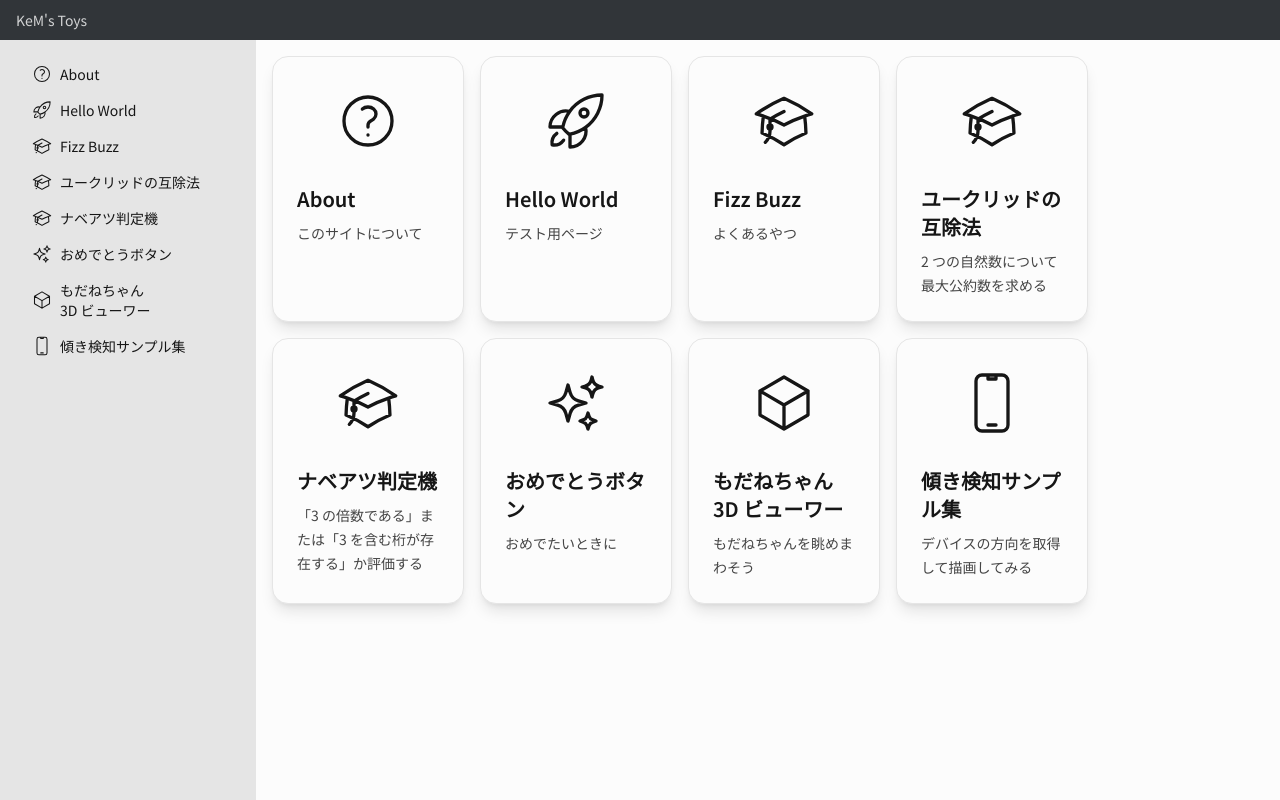
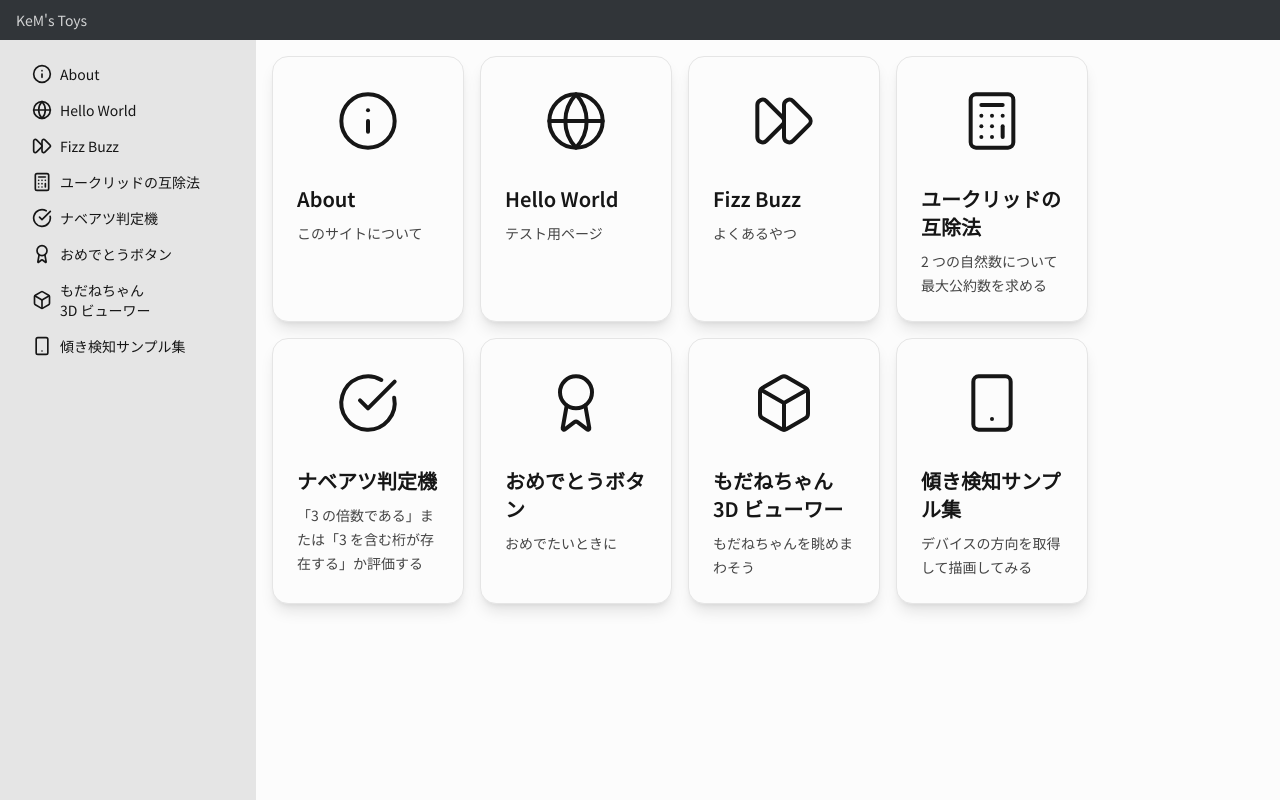
Before and after one commit to kem198/kems-toys, a Next.js app: page / in a window 1280 px wide. Built offline with nearby package versions, Linux system fonts and the light colour scheme.

Commit message:
refactor: replace svgD with Icon prop in ToyCard and update related components

```diff
--- a/src/components/molecules/toy-card.tsx
+++ b/src/components/molecules/toy-card.tsx
@@ -4,25 +4,16 @@ interface ToyCardProps {
   title: string;
   description: string;
   link: string;
-  svgD: string;
+  Icon: React.ComponentType<any>;
 }
 
-const ToyCard = ({ title, description, link, svgD }: ToyCardProps) => (
+const ToyCard = ({ title, description, link, Icon }: ToyCardProps) => (
   <Link
     className="card w-48 border border-base-200 bg-base-100 shadow-lg transition hover:scale-105"
     href={link}
   >
     <figure>
-      <svg
-        xmlns="http://www.w3.org/2000/svg"
-        fill="none"
-        viewBox="0 0 24 24"
-        strokeWidth={1.25}
-        stroke="currentColor"
-        className="m-8 h-16 w-16"
-      >
-        <path strokeLinecap="round" strokeLinejoin="round" d={svgD} />
-      </svg>
+      <Icon className="m-8 h-16 w-16" strokeWidth={1.5} />
     </figure>
     <div className="card-body p-6 pt-0">
       <h2 className="card-title">{title}</h2>
--- a/src/components/organisms/toy-cards.tsx
+++ b/src/components/organisms/toy-cards.tsx
@@ -9,7 +9,7 @@ const ToyCards = () => (
         title={toy.title}
         description={toy.description}
         link={toy.link}
-        svgD={toy.svgD}
+        Icon={toy.Icon}
       />
     ))}
   </div>
--- a/src/components/organisms/toy-list.tsx
+++ b/src/components/organisms/toy-list.tsx
@@ -18,16 +18,7 @@ const ToyList = () => {
             // https://daisyui.com/components/menu/#menu-with-active-item
             className={pathname === toy.link ? "active" : ""}
           >
-            <svg
-              xmlns="http://www.w3.org/2000/svg"
-              fill="none"
-              viewBox="0 0 24 24"
-              strokeWidth="1.25"
-              stroke="currentColor"
-              className="h-5 w-5"
-            >
-              <path strokeLinecap="round" strokeLinejoin="round" d={toy.svgD} />
-            </svg>
+            <toy.Icon className="h-5 w-5" />
             {toy.title}
           </Link>
         </li>
--- a/src/constants/toys.ts
+++ b/src/constants/toys.ts
@@ -1,53 +1,63 @@
 import { Toys } from "@/types/toys";
+import {
+  Award,
+  Box,
+  Calculator,
+  CheckCircle,
+  FastForward,
+  Globe,
+  Info,
+  Smartphone,
+} from "lucide-react";
 
 const TOYS: Toys = {
   about: {
     title: "About",
     description: "このサイトについて",
     link: "/about",
-    svgD: "M9.879 7.519c1.171-1.025 3.071-1.025 4.242 0 1.172 1.025 1.172 2.687 0 3.712-.203.179-.43.326-.67.442-.745.361-1.45.999-1.45 1.827v.75M21 12a9 9 0 1 1-18 0 9 9 0 0 1 18 0Zm-9 5.25h.008v.008H12v-.008Z",
+    Icon: Info,
   },
   helloWorld: {
     title: "Hello World",
     description: "テスト用ページ",
     link: "/hello-world",
-    svgD: "M15.59 14.37a6 6 0 0 1-5.84 7.38v-4.8m5.84-2.58a14.98 14.98 0 0 0 6.16-12.12A14.98 14.98 0 0 0 9.631 8.41m5.96 5.96a14.926 14.926 0 0 1-5.841 2.58m-.119-8.54a6 6 0 0 0-7.381 5.84h4.8m2.581-5.84a14.927 14.927 0 0 0-2.58 5.84m2.699 2.7c-.103.021-.207.041-.311.06a15.09 15.09 0 0 1-2.448-2.448 14.9 14.9 0 0 1 .06-.312m-2.24 2.39a4.493 4.493 0 0 0-1.757 4.306 4.493 4.493 0 0 0 4.306-1.758M16.5 9a1.5 1.5 0 1 1-3 0 1.5 1.5 0 0 1 3 0Z",
+    Icon: Globe,
   },
   fizzBuzz: {
     title: "Fizz Buzz",
     description: "よくあるやつ",
     link: "/fizz-buzz",
-    svgD: "M4.26 10.147a60.438 60.438 0 0 0-.491 6.347A48.62 48.62 0 0 1 12 20.904a48.62 48.62 0 0 1 8.232-4.41 60.46 60.46 0 0 0-.491-6.347m-15.482 0a50.636 50.636 0 0 0-2.658-.813A59.906 59.906 0 0 1 12 3.493a59.903 59.903 0 0 1 10.399 5.84c-.896.248-1.783.52-2.658.814m-15.482 0A50.717 50.717 0 0 1 12 13.489a50.702 50.702 0 0 1 7.74-3.342M6.75 15a.75.75 0 1 0 0-1.5.75.75 0 0 0 0 1.5Zm0 0v-3.675A55.378 55.378 0 0 1 12 8.443m-7.007 11.55A5.981 5.981 0 0 0 6.75 15.75v-1.5",
+    Icon: FastForward,
   },
   euclideanAlgorithm: {
     title: "ユークリッドの互除法",
     description: "2 つの自然数について最大公約数を求める",
     link: "/euclidean-algorithm",
-    svgD: "M4.26 10.147a60.438 60.438 0 0 0-.491 6.347A48.62 48.62 0 0 1 12 20.904a48.62 48.62 0 0 1 8.232-4.41 60.46 60.46 0 0 0-.491-6.347m-15.482 0a50.636 50.636 0 0 0-2.658-.813A59.906 59.906 0 0 1 12 3.493a59.903 59.903 0 0 1 10.399 5.84c-.896.248-1.783.52-2.658.814m-15.482 0A50.717 50.717 0 0 1 12 13.489a50.702 50.702 0 0 1 7.74-3.342M6.75 15a.75.75 0 1 0 0-1.5.75.75 0 0 0 0 1.5Zm0 0v-3.675A55.378 55.378 0 0 1 12 8.443m-7.007 11.55A5.981 5.981 0 0 0 6.75 15.75v-1.5",
+    Icon: Calculator,
   },
   nabeatsuAssessmenter: {
     title: "ナベアツ判定機",
     description: "「3 の倍数である」または「3 を含む桁が存在する」か評価する",
     link: "/nabeatsu-assessmenter",
-    svgD: "M4.26 10.147a60.438 60.438 0 0 0-.491 6.347A48.62 48.62 0 0 1 12 20.904a48.62 48.62 0 0 1 8.232-4.41 60.46 60.46 0 0 0-.491-6.347m-15.482 0a50.636 50.636 0 0 0-2.658-.813A59.906 59.906 0 0 1 12 3.493a59.903 59.903 0 0 1 10.399 5.84c-.896.248-1.783.52-2.658.814m-15.482 0A50.717 50.717 0 0 1 12 13.489a50.702 50.702 0 0 1 7.74-3.342M6.75 15a.75.75 0 1 0 0-1.5.75.75 0 0 0 0 1.5Zm0 0v-3.675A55.378 55.378 0 0 1 12 8.443m-7.007 11.55A5.981 5.981 0 0 0 6.75 15.75v-1.5",
+    Icon: CheckCircle,
   },
   congratsButton: {
     title: "おめでとうボタン",
     description: "おめでたいときに",
     link: "/congrats-button",
-    svgD: "M9.813 15.904 9 18.75l-.813-2.846a4.5 4.5 0 0 0-3.09-3.09L2.25 12l2.846-.813a4.5 4.5 0 0 0 3.09-3.09L9 5.25l.813 2.846a4.5 4.5 0 0 0 3.09 3.09L15.75 12l-2.846.813a4.5 4.5 0 0 0-3.09 3.09ZM18.259 8.715 18 9.75l-.259-1.035a3.375 3.375 0 0 0-2.455-2.456L14.25 6l1.036-.259a3.375 3.375 0 0 0 2.455-2.456L18 2.25l.259 1.035a3.375 3.375 0 0 0 2.456 2.456L21.75 6l-1.035.259a3.375 3.375 0 0 0-2.456 2.456ZM16.894 20.567 16.5 21.75l-.394-1.183a2.25 2.25 0 0 0-1.423-1.423L13.5 18.75l1.183-.394a2.25 2.25 0 0 0 1.423-1.423l.394-1.183.394 1.183a2.25 2.25 0 0 0 1.423 1.423l1.183.394-1.183.394a2.25 2.25 0 0 0-1.423 1.423Z",
+    Icon: Award,
   },
   modane3d: {
     title: "もだねちゃん 3D ビューワー",
     description: "もだねちゃんを眺めまわそう",
     link: "/modane-3d-viewer",
-    svgD: "m21 7.5-9-5.25L3 7.5m18 0-9 5.25m9-5.25v9l-9 5.25M3 7.5l9 5.25M3 7.5v9l9 5.25m0-9v9",
+    Icon: Box,
   },
   deviceOrientation: {
     title: "傾き検知サンプル集",
     description: "デバイスの方向を取得して描画してみる",
     link: "/device-orientation",
-    svgD: "M10.5 1.5H8.25A2.25 2.25 0 0 0 6 3.75v16.5a2.25 2.25 0 0 0 2.25 2.25h7.5A2.25 2.25 0 0 0 18 20.25V3.75a2.25 2.25 0 0 0-2.25-2.25H13.5m-3 0V3h3V1.5m-3 0h3m-3 18.75h3",
+    Icon: Smartphone,
   },
 };
 
--- a/src/types/toys.ts
+++ b/src/types/toys.ts
@@ -3,6 +3,6 @@ export type Toys = {
     title: string;
     description: string;
     link: string;
-    svgD: string;
+    Icon: React.ComponentType<any>;
   };
 };
```
